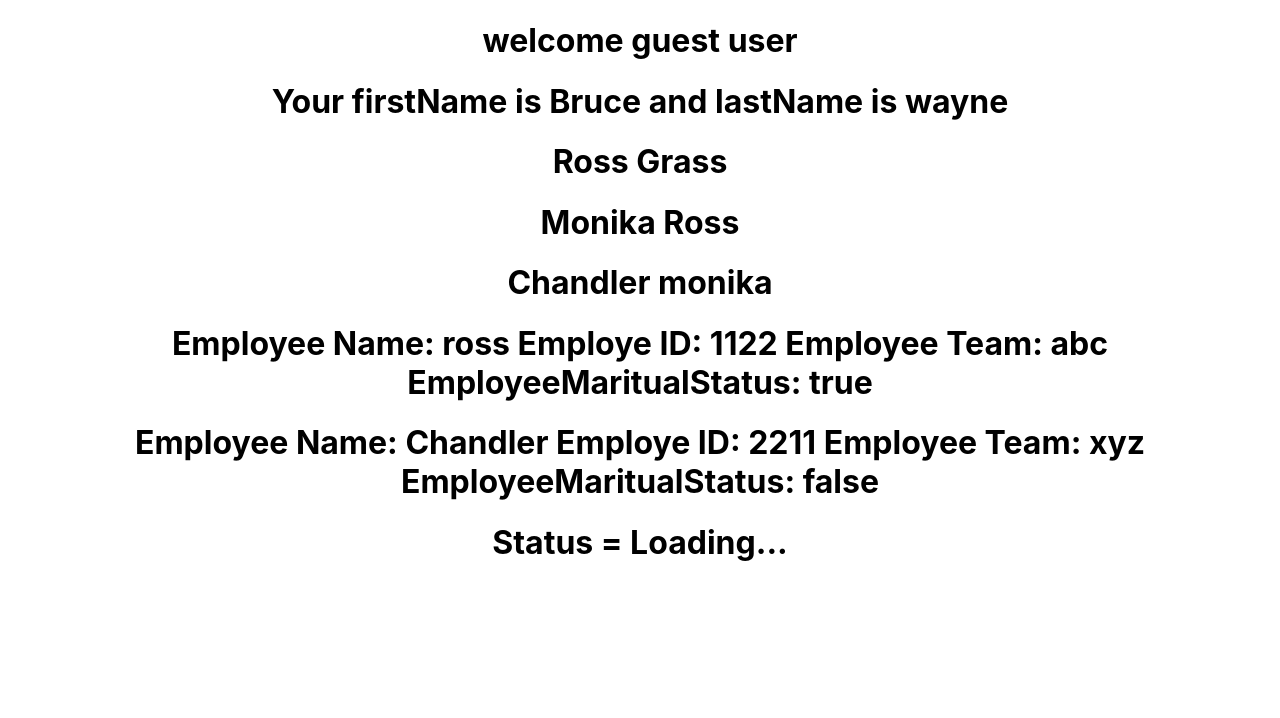
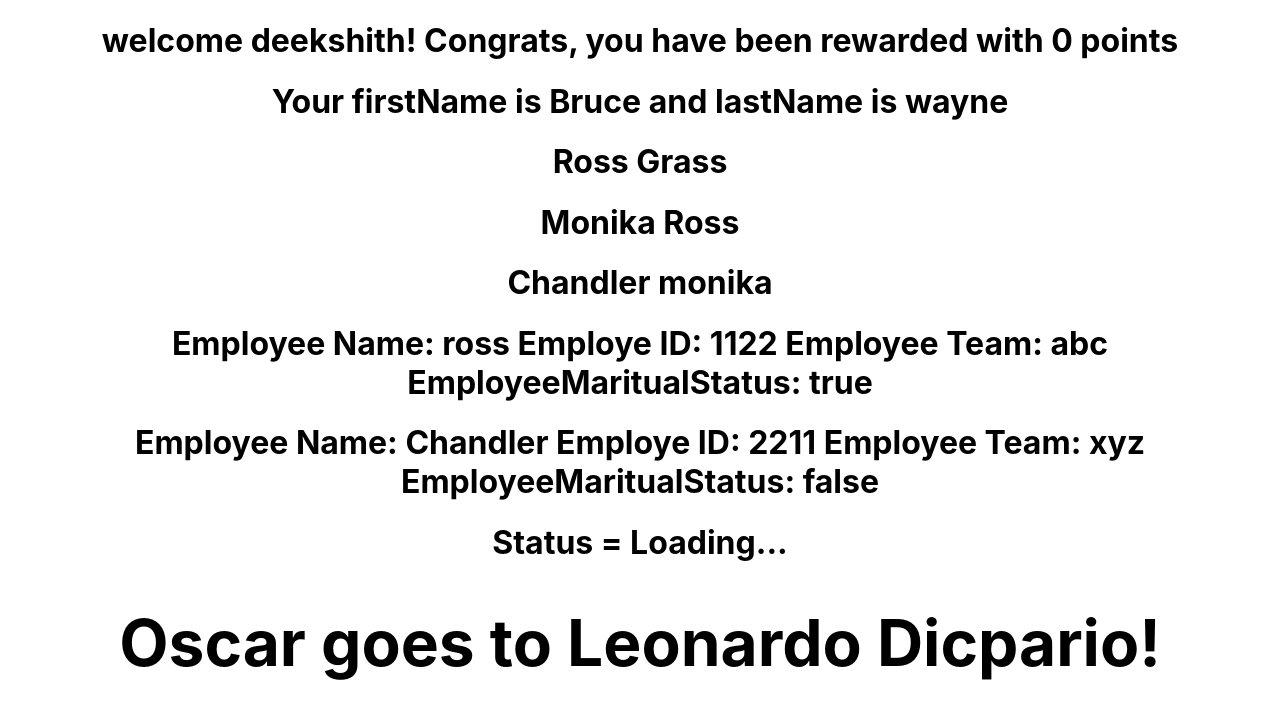
Before and after one commit to deekshith786/React-with-typeScript, a React (Create React App) app in the folder react-typescript/: page / in a window 1280 px wide. Shown: the top 718 px of the page. Built offline with nearby package versions, Linux system fonts and the light colour scheme.

Commit message:
Advanced props
writing text/components inside the tags, optional parameter

```diff
--- a/react-typescript/src/App.tsx
+++ b/react-typescript/src/App.tsx
@@ -1,6 +1,8 @@
 import './App.css';
 import { EmployeeDetails } from './components/employee';
 import { Greet } from './components/greet';
+import { Header } from './components/header';
+import { Oscar } from './components/oscar';
 import { Person } from './components/person';
 import { PersonList } from './components/personList';
 import { Status } from './components/status';
@@ -11,42 +13,45 @@ function App() {
     lastName: "wayne"
   }
 
-  const nameList =[
+  const nameList = [
     {
-      first:"Ross",
-      last:"Grass"
+      first: "Ross",
+      last: "Grass"
     },
     {
-      first:"Monika",
-      last:"Ross"
+      first: "Monika",
+      last: "Ross"
     },
     {
-      first:"Chandler",
-      last:"monika"
+      first: "Chandler",
+      last: "monika"
     }
   ]
-  const employee =[
+  const employee = [
     {
-      name:"ross",
-      id:1122,
-      team:"abc",
-      maritualStatus:true
+      name: "ross",
+      id: 1122,
+      team: "abc",
+      maritualStatus: true
     },
     {
-      name:"Chandler",
-      id:2211,
-      team:"xyz",
-      maritualStatus:false
+      name: "Chandler",
+      id: 2211,
+      team: "xyz",
+      maritualStatus: false
     }
   ]
 
   return (
     <div className="App">
-      <Greet name="deekshith" messageCount={20} isLoggedIn={false}/>
+      <Greet name="deekshith"  isLoggedIn={true} />
       <Person name={personName} />
-      <PersonList names={nameList}/>
+      <PersonList names={nameList} />
       <EmployeeDetails info={employee} />
       <Status status='loading' />
+      <Oscar>
+        <Header>Oscar goes to Leonardo Dicpario!</Header>
+      </Oscar>
     </div>
   );
 }
--- a/react-typescript/src/components/greet.tsx
+++ b/react-typescript/src/components/greet.tsx
@@ -1,14 +1,15 @@
 type greetProps = {
     name: string
-    messageCount: number
+    messageCount?: number
     isLoggedIn: boolean
 }
 export const Greet = (props: greetProps) => {
+    const {messageCount = 0} = props
     return (
         <div>
             <h1>
                 {
-                    props.isLoggedIn ? `welcome ${props.name}! Congrats, you have been rewarded with ${props.messageCount} points`
+                    props.isLoggedIn ? `welcome ${props.name}! Congrats, you have been rewarded with ${messageCount} points`
                         : `welcome guest user`
                 }
             </h1>
--- /dev/null
+++ b/react-typescript/src/components/header.tsx
@@ -0,0 +1,6 @@
+type heading ={
+    children: string
+}
+export const Header = (props:heading) => {
+    return <h1>{props.children}</h1>
+}
--- /dev/null
+++ b/react-typescript/src/components/oscar.tsx
@@ -0,0 +1,7 @@
+type oscarProps = {
+    children: React.ReactNode
+}
+
+export const Oscar = (props:oscarProps) => {
+    return <h1>{props.children}</h1>
+}
```
Also changed, not shown: 1 other file (tests, documents, lock files or other folders).
